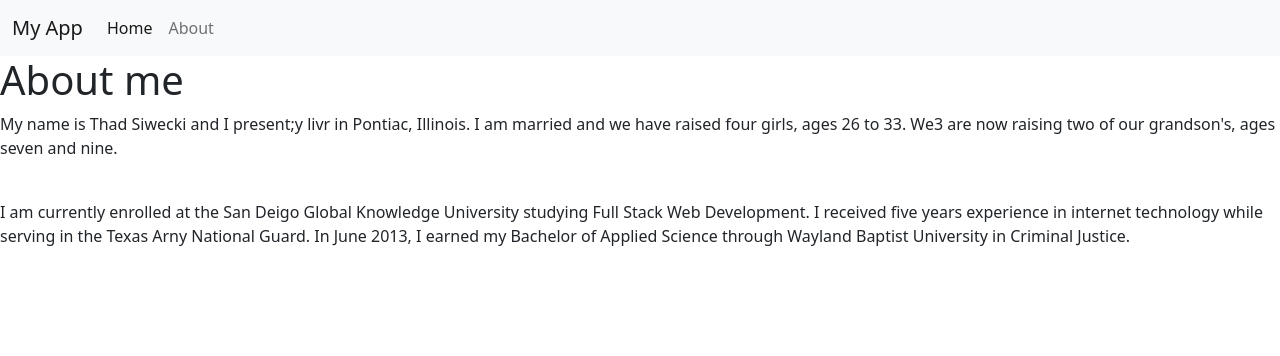
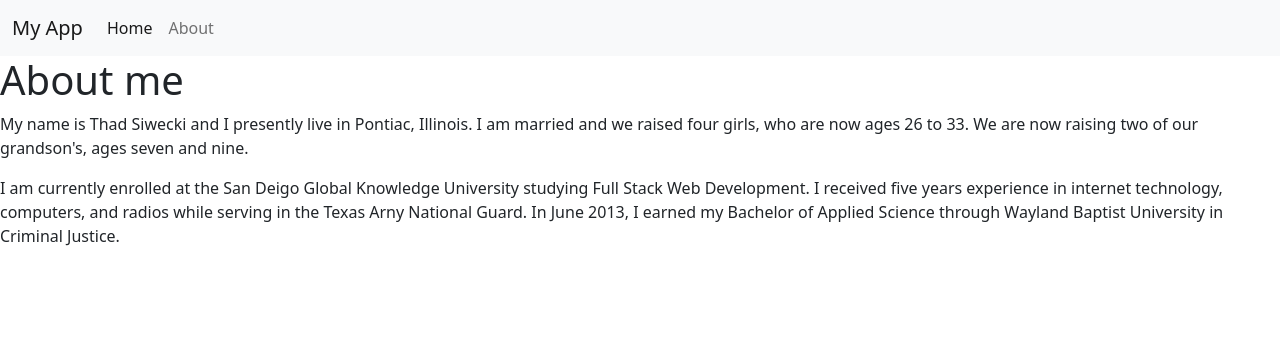
Before and after one commit to tsiwecki/fsdidjango112, a Django app: page /about/ in a window 1280 px wide. Shown: the top 356 px of the page. Run offline with Django 3.2, Linux system fonts and the light colour scheme.

Commit message:
FSDI 112 Assignment 1 with CSS

```diff
--- a/templates/about.html
+++ b/templates/about.html
@@ -4,7 +4,6 @@
 
 {% block content %}
     <h1>About me</h1>
-    <p>My name is Thad Siwecki and I present;y livr in Pontiac, Illinois. I am married and we have raised four girls, ages 26 to 33. We3 are now raising two of our grandson's, ages seven and nine.</p>
-    <br>
-    <p>I am currently enrolled at the San Deigo Global Knowledge University studying Full Stack Web Development. I received five years experience in internet technology while serving in the Texas Arny National Guard. In June 2013, I earned my Bachelor of Applied Science through Wayland Baptist University in Criminal Justice.</p>
+    <p>My name is Thad Siwecki and I presently live in Pontiac, Illinois. I am married and we raised four girls, who are now ages 26 to 33. We are now raising two of our grandson's, ages seven and nine.</p>
+    <p>I am currently enrolled at the San Deigo Global Knowledge University studying Full Stack Web Development. I received five years experience in internet technology, computers, and radios while serving in the Texas Arny National Guard. In June 2013, I earned my Bachelor of Applied Science through Wayland Baptist University in Criminal Justice.</p>
 {% endblock content %}
```
Also changed, not shown: templates/about.css (added, +12 -0 lines).
